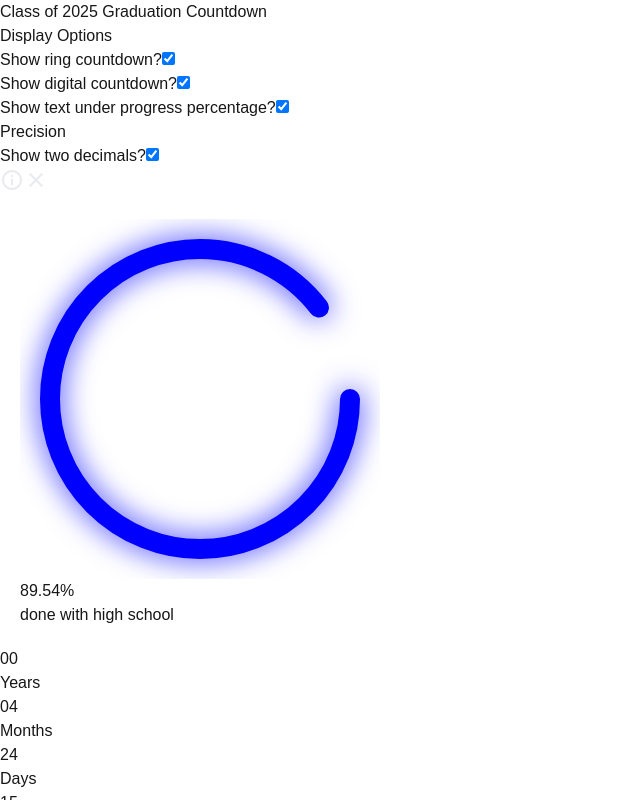
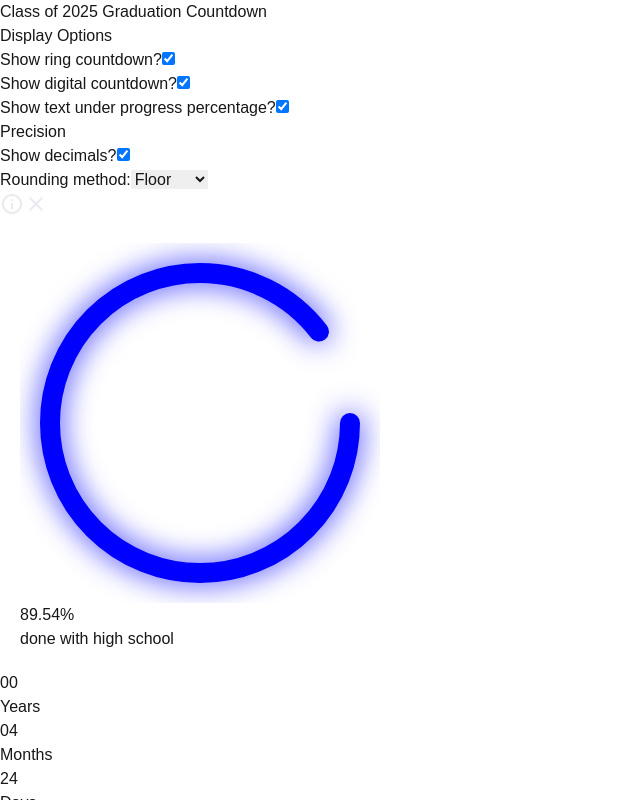
Before and after one commit to beck1888/hs-progress-countdown, a Next.js app: page / in a window 1280 px wide. Both pictures are taken after a click on the button 36 px from the left and 36 px from the top of the page. Shown: the top 800 px of the page, without its empty margins (0-640 px from the left). Built offline with nearby package versions, Linux system fonts and the light colour scheme; no server answers.

Commit message:
Add new props for decimal display and rounding method in CircularTimer and Settings components

```diff
--- a/src/app/page.tsx
+++ b/src/app/page.tsx
@@ -16,6 +16,8 @@ interface CircularTimerProps {
   strokeWidth?: number;
   className?: string;
   showText?: boolean; // New prop
+  showDecimals?: boolean; // New prop
+  roundingMethod?: 'floor' | 'nearest'; // New prop
 }
 
 interface TimeParts {
@@ -62,11 +64,19 @@ const CircularTimer: React.FC<CircularTimerProps> = ({
   size = 320,
   strokeWidth = 20,
   className = '',
-  showText // New prop
+  showText, // New prop
+  showDecimals, // New prop
+  roundingMethod // New prop
 }) => {
   const radius = (size - strokeWidth) / 2;
   const circumference = radius * 2 * Math.PI;
   const strokeDashOffset = circumference - (percentage / 100) * circumference;
+
+  const displayPercentage = showDecimals
+    ? percentage.toFixed(2)
+    : roundingMethod === 'floor'
+    ? Math.floor(percentage).toString()
+    : Math.round(percentage).toString();
 
   return (
     <div className={`relative ${className}`} style={{ padding: '20px' }}>
@@ -103,7 +113,7 @@ const CircularTimer: React.FC<CircularTimerProps> = ({
       </svg>
       <div className="absolute top-1/2 left-1/2 transform -translate-x-1/2 -translate-y-1/2 text-center">
         <p className="text-4xl font-bold text-white transition-all duration-300">
-          {percentage.toFixed(2)}%
+          {displayPercentage}%
         </p>
         {showText && (
           <p className="text-sm text-gray-400">done with high school</p>
@@ -126,6 +136,7 @@ const TimeElapsedPage = () => {
   const [showDigital, setShowDigital] = useState(true);
   const [showRing, setShowRing] = useState(true);
   const [showText, setShowText] = useState(true); // New state
+  const [roundingMethod, setRoundingMethod] = useState<'floor' | 'nearest'>('floor'); // New state
 
   // Toggle handlers for InfoBox and Settings so only one can be open at a time
   const handleToggleInfo = () => {
@@ -156,6 +167,10 @@ const TimeElapsedPage = () => {
 
   const handleToggleText = () => {
     setShowText(!showText);
+  };
+
+  const handleChangeRoundingMethod = (method: 'floor' | 'nearest') => {
+    setRoundingMethod(method);
   };
 
   const calculatePercentage = () => {
@@ -194,10 +209,12 @@ const TimeElapsedPage = () => {
         showDigital={showDigital}
         showRing={showRing}
         showText={showText} // New prop
+        roundingMethod={roundingMethod} // New prop
         onToggleDecimals={handleToggleDecimals}
         onToggleDigital={handleToggleDigital}
         onToggleRing={handleToggleRing}
         onToggleText={handleToggleText} // New prop
+        onChangeRoundingMethod={handleChangeRoundingMethod} // New prop
       />
       <div className="absolute bottom-4 right-4 flex flex-col space-y-2">
         <button
@@ -216,8 +233,10 @@ const TimeElapsedPage = () => {
       <div className="flex flex-col items-center mt-8">
         {showRing && (
           <CircularTimer
-            percentage={showDecimals ? percentage : parseFloat(percentage.toFixed(0))}
+            percentage={percentage}
             showText={showText} // New prop
+            showDecimals={showDecimals} // New prop
+            roundingMethod={roundingMethod} // New prop
           />
         )}
         {showDigital && (
--- a/src/components/ui/Settings.tsx
+++ b/src/components/ui/Settings.tsx
@@ -6,10 +6,12 @@ interface SettingsProps {
   showDigital: boolean;
   showRing: boolean;
   showText: boolean; // New prop
+  roundingMethod: 'floor' | 'nearest'; // New prop
   onToggleDecimals: () => void;
   onToggleDigital: () => void;
   onToggleRing: () => void;
   onToggleText: () => void; // New prop
+  onChangeRoundingMethod: (method: 'floor' | 'nearest') => void; // New prop
 }
 
 const Settings: React.FC<SettingsProps> = ({
@@ -18,10 +20,12 @@ const Settings: React.FC<SettingsProps> = ({
   showDigital,
   showRing,
   showText, // New prop
+  roundingMethod, // New prop
   onToggleDecimals,
   onToggleDigital,
   onToggleRing,
   onToggleText, // New prop
+  onChangeRoundingMethod, // New prop
 }) => {
   if (!isOpen) return null;
 
@@ -81,7 +85,7 @@ const Settings: React.FC<SettingsProps> = ({
       <div>
         <h3 className="text-lg font-bold text-gray-300 mb-2">Precision</h3>
         <div className="flex items-center justify-between mb-2">
-          <span>Show two decimals?</span>
+          <span>Show decimals?</span>
           <label className="inline-flex items-center cursor-pointer">
             <input
               type="checkbox"
@@ -94,6 +98,17 @@ const Settings: React.FC<SettingsProps> = ({
             </div>
           </label>
         </div>
+        <div className="flex items-center justify-between mb-2">
+          <span>Rounding method:</span>
+          <select
+            value={roundingMethod}
+            onChange={(e) => onChangeRoundingMethod(e.target.value as 'floor' | 'nearest')}
+            className="bg-gray-600 text-white rounded p-1"
+          >
+            <option value="floor">Floor</option>
+            <option value="nearest">Nearest</option>
+          </select>
+        </div>
       </div>
     </div>
   );
```
